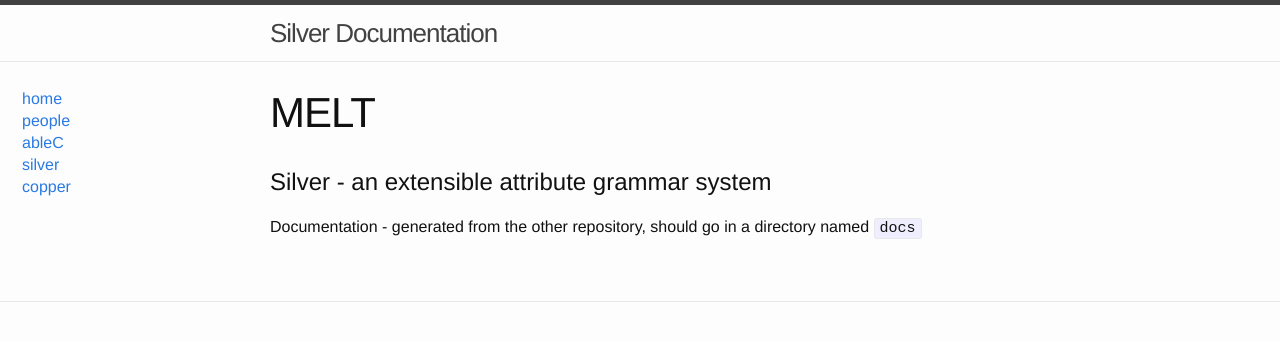
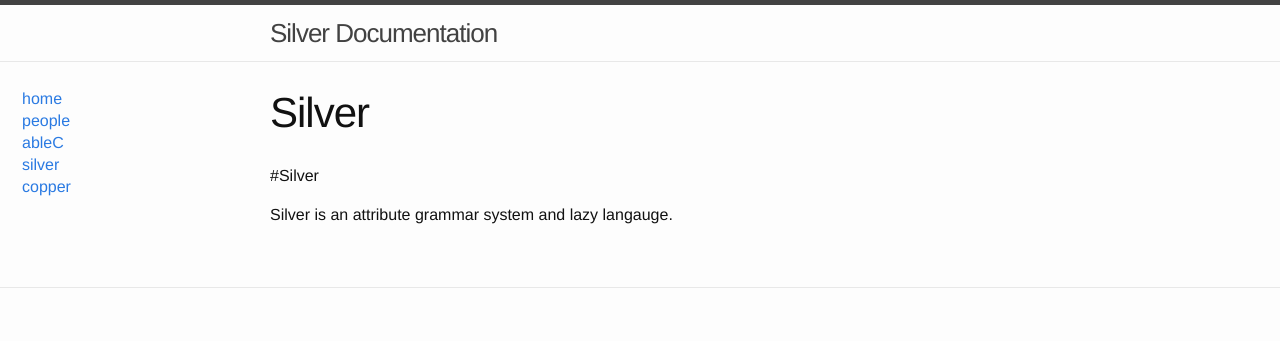
Before and after one commit to melt-umn/melt-website, a Jekyll site: the page built from silver/index.md, in a window 1280 px wide. Shown: the top 341 px of the page. Built offline with Jekyll 4.4.1, drawn with Linux system fonts in a browser that asks for light colours.

Commit message:
Modified update script

```diff
--- a/silver/index.md
+++ b/silver/index.md
@@ -1,10 +1,8 @@
 ---
 layout: sv_wiki
-title: MELT
+title: Silver
 ---
 
-# Silver - an extensible attribute grammar system
+#Silver
 
-
-Documentation - generated from the other repository, should go in a
-directory named `docs`
+Silver is an attribute grammar system and lazy langauge.
```
Also changed, not shown: copper/index.md (+4 -2 lines), people/index.md (+1 -1 lines), 1 other file.
